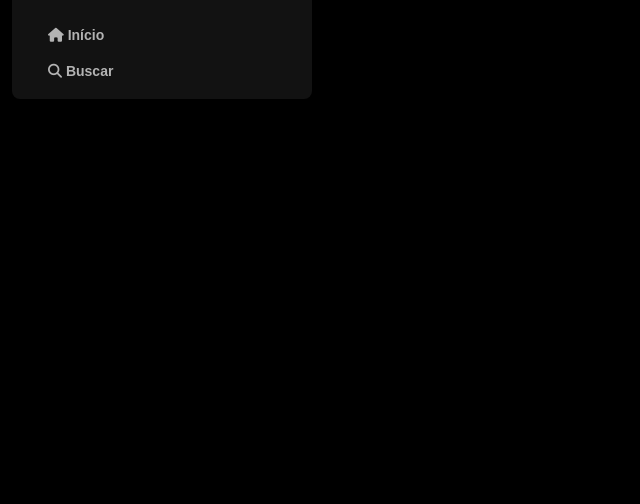
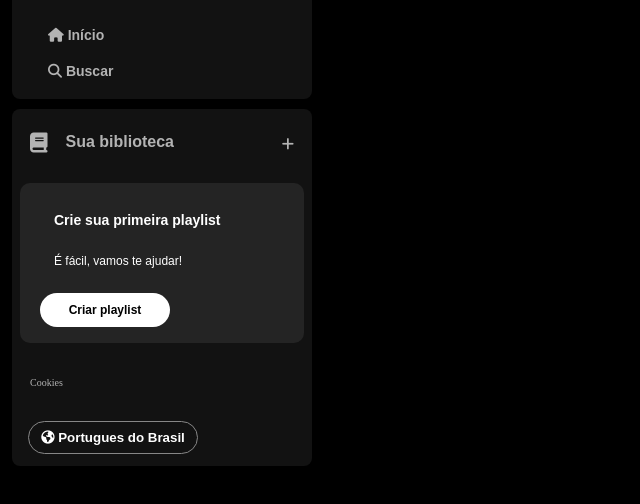
Before and after one commit to juliafclima/spotify-imersao-alura, a plain HTML site: page pages/index.html in a window 1280 px wide. Shown: the part 74-578 px from the top of the page, without its empty margins (0-640 px from the left). Drawn offline with Linux system fonts and the light colour scheme.

Commit message:
feat: aula 2 imersão

```diff
--- a/pages/index.html
+++ b/pages/index.html
@@ -25,8 +25,6 @@
             alt="Logo do Spotify">
         </a>
       </div>
-
-      <div>
       <ul>
         <li>
           <a href="#">
@@ -41,8 +39,39 @@
           </a>
         </li>
       </ul>
+    </nav>
+
+    <div class="library">
+      <div class="library__content">
+        <button class="library__button">
+          <span class="fa fas fa-book"></span>
+          <span>Sua biblioteca</span>
+        </button>
+        <span class="fa fa-plus"></span>
       </div>
-    </nav>
+
+      <section class="section-playlist">
+        <div class="section-playlist__content">
+          <span class="text title">Crie sua primeira playlist</span>
+          <span class="text subtitle">É fácil, vamos te ajudar!</span>
+          <button class="section-playlist__button">
+            <span>Criar playlist</span>
+          </button>
+        </div>
+      </section>
+
+      <div class="cookies">
+        <a href="#">Cookies</a>
+      </div>
+
+      <div class="languages">
+        <button class="languages__button">
+          <span class="fa fa-globe"></span>
+          <span>Portugues do Brasil</span>
+        </button>
+      </div>
+    </div>
+
   </div>
   <script src="https://kit.fontawesome.com/70aa2830a1.js"
     crossorigin="anonymous"></script>
--- a/styles/style.css
+++ b/styles/style.css
@@ -1,3 +1,10 @@
+:root {
+  --font-padrao: "DM Sans", sans-serif;
+  --primary-bg: #121212;
+  --secondary-bg: #242424;
+  --text-color: #b3b3b3;
+}
+
 body {
   background-color: #000;
 }
@@ -12,14 +19,14 @@
 }
 
 .sidebar__navigation {
-  background-color: #121212;
+  background-color: var(--primary-bg);
   border-radius: 8px;
   padding: 16px 0 0 16px;
 }
 
 .sidebar__navigation .logo {
-  background-color: #121212;
   display: flex;
+  background-color: var(--primary-bg);
   border-radius: 8px;
   padding: 16px 0 0 16px;
 }
@@ -38,9 +45,131 @@
 }
 
 .sidebar nav ul li a {
-  color: #b3b3b3;
+  color: var(--text-color);
   text-decoration: none;
   font-weight: 600;
   font-size: 14px;
-  font-family: "DM Sans", sans-serif;
+  font-family: var(--font-padrao);
 }
+
+.library {
+  display: flex;
+  justify-content: space-between;
+  flex-direction: column;
+  background-color: var(--primary-bg);
+  color: var(--text-color);
+  border-radius: 8px;
+  padding: 4px 8px;
+  margin-top: 10px;
+  font-weight: 600;
+  font-size: 14px;
+}
+
+.library .library__content {
+  display: flex;
+  justify-content: space-between;
+}
+
+.library .library__button {
+  display: flex;
+  margin-right: 10px;
+  padding: 20px 10px;
+  color: var(--text-color);
+  background-color: transparent;
+  border: 0;
+  font-size: 1rem;
+  font-weight: 700;
+  font-family: var(--font-padrao);
+  text-align: center;
+  text-decoration: none;
+  text-transform: none;
+}
+
+.library .library__button .fa {
+  font-size: 20px;
+  margin-right: 10px;
+  padding-right: 8px;
+}
+
+.library .fa-plus {
+  margin: 24px 10px;
+}
+
+.section-playlist {
+  display: flex;
+  align-items: flex-start;
+  justify-content: space-between;
+  gap: 20px;
+  color: var(--text-color);
+  font-weight: 600;
+  font-size: 14px;
+  margin: 8px 0;
+  padding: 16px 20px;
+  background-color: var(--secondary-bg);
+  border-radius: 10px;
+}
+
+.section-playlist .section-playlist__content {
+  display: flex;
+  flex-direction: column;
+}
+
+.section-playlist__content .text {
+  padding: 14px;
+  color: #fff;
+  font-family: var(--font-padrao);
+}
+
+.section-playlist__content .title {
+  font-weight: 700;
+}
+
+.section-playlist__content .subtitle {
+  font-weight: 500;
+  font-size: 12px;
+}
+
+.section-playlist__content .section-playlist__button {
+  display: flex;
+  justify-content: center;
+  background-color: #fff;
+  color: #000;
+  border-radius: 20px;
+  font-size: 12px;
+  font-weight: 700;
+  font-family: var(--font-padrao);
+  text-decoration: none;
+  text-transform: none;
+  padding: 10px;
+  margin-top: 12px;
+  border: 0;
+  width: 130px;
+}
+
+.sidebar .cookies {
+  margin: 24px 10px;
+}
+
+.sidebar .cookies a {
+  color: var(--text-color);
+  font-weight: 500;
+  font-size: 10px;
+  text-decoration: none;
+}
+
+.sidebar .cookies a:hover {
+  text-decoration: underline;
+}
+
+.sidebar .languages__button {
+  background-color: transparent;
+  color: #fff;
+  border: 1px solid #878787;
+  cursor: pointer;
+  align-items: center;
+  font-weight: bold;
+  width: 170px;
+  margin: 8px;
+  padding: 8px;
+  border-radius: 20px;
+}
```
Also changed, not shown: 1 other file. Lines whose indentation alone changed are shown as unchanged.
